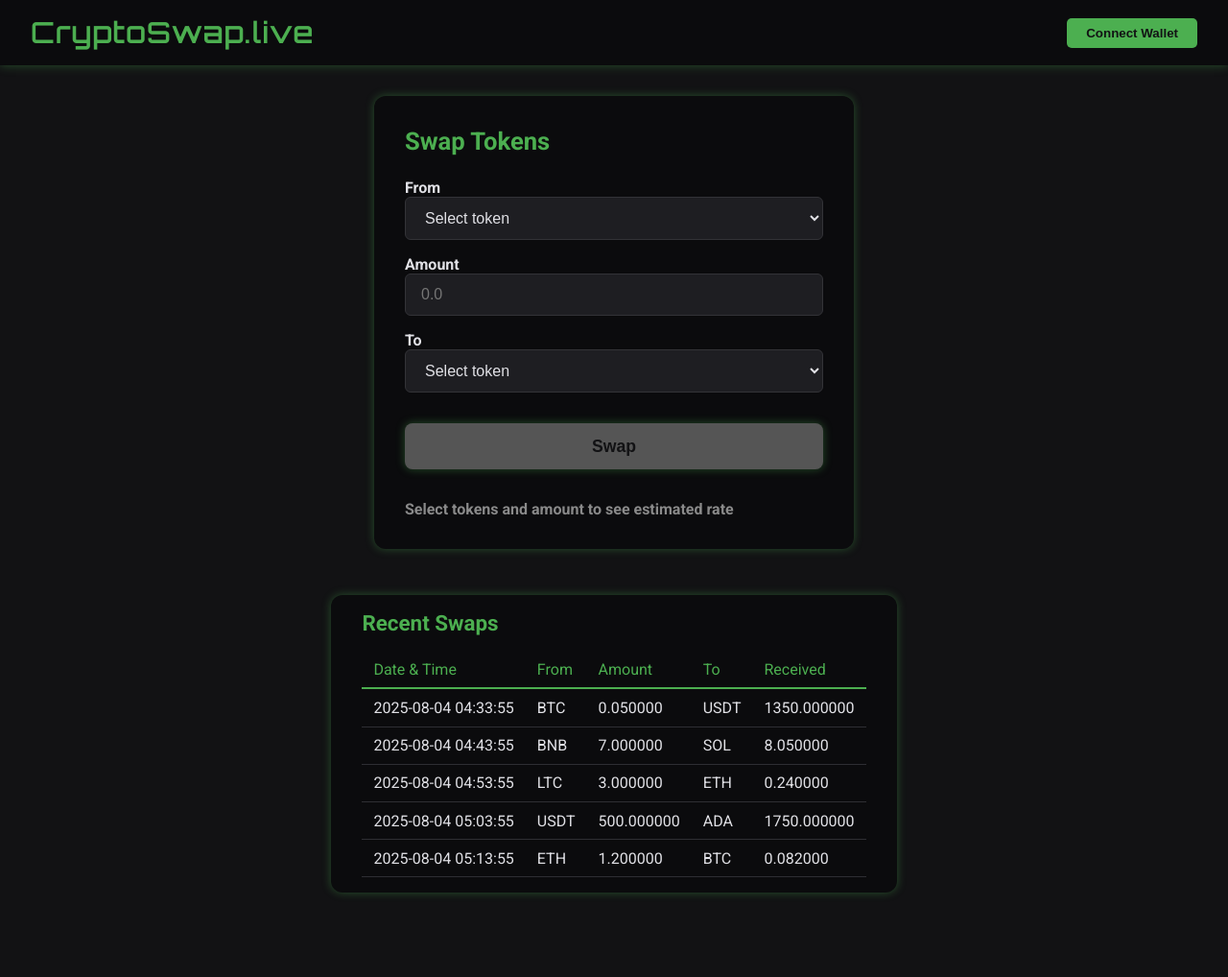
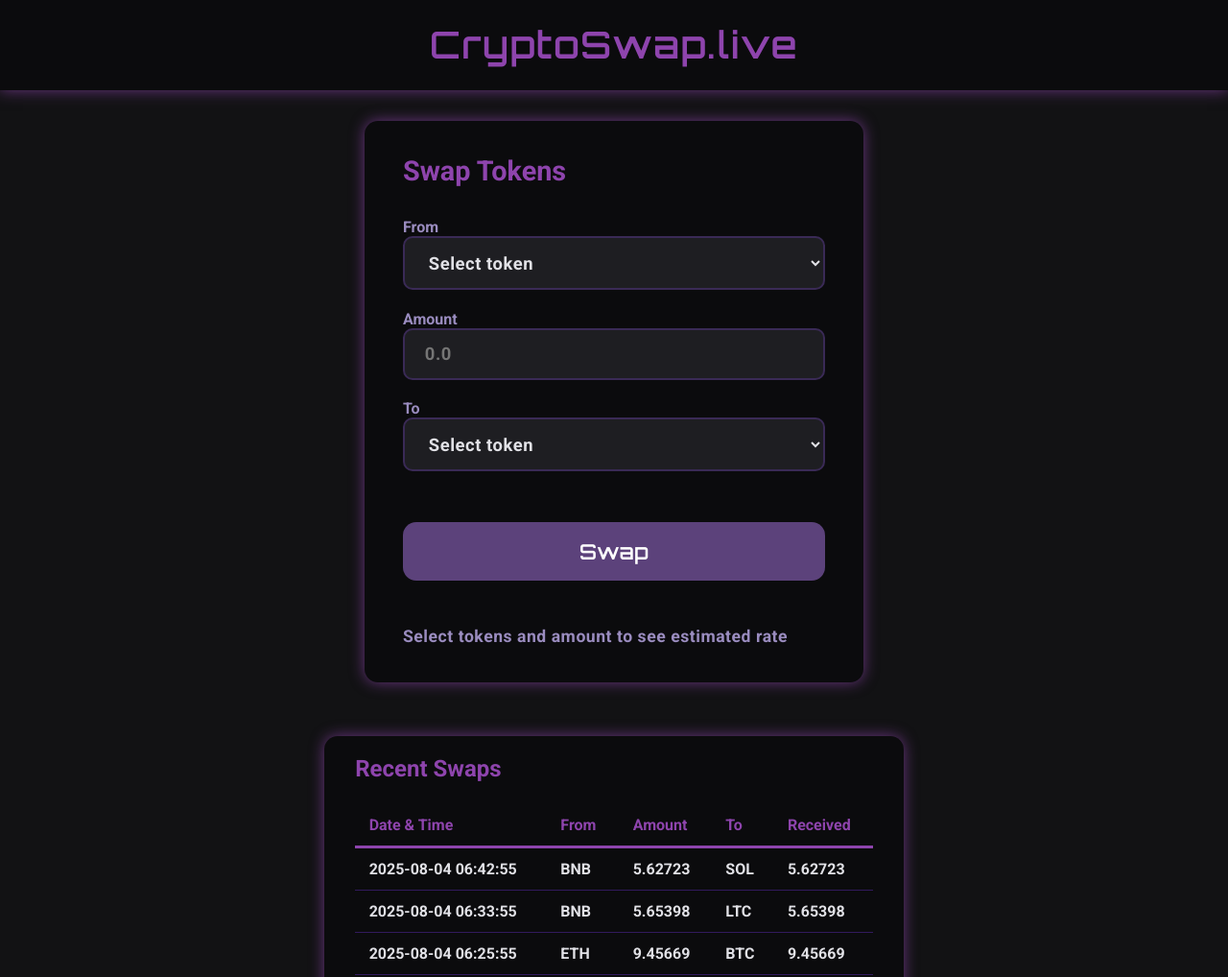
Before and after one commit to asdghkjahjklbajklnf/cswaplive, a plain HTML site: page index.html in a window 1280 px wide. Shown: the top 1018 px of the page at 96% size. Drawn offline with Linux system fonts and the light colour scheme; no server answers.

Commit message:
asdfasdfasdf

```diff
--- a/index.html
+++ b/index.html
@@ -1,16 +1,212 @@
 <!DOCTYPE html>
-<html lang="en">
+<html lang="en" >
 <head>
-<meta charset="UTF-8" />
-<meta name="viewport" content="width=device-width, initial-scale=1" />
-<title>CryptoSwap.live - Cosmetic Crypto Swap</title>
-<link rel="stylesheet" href="style.css" />
+  <meta charset="UTF-8" />
+  <meta name="viewport" content="width=device-width, initial-scale=1" />
+  <title>CryptoSwap.live - Cosmetic Crypto Swap</title>
+  <style>
+    @import url('https://fonts.googleapis.com/css2?family=Orbitron&family=Roboto:wght@400;700&display=swap');
+
+    :root {
+      --bg-dark: #121214;
+      --bg-darker: #0b0b0d;
+      --accent: #8e44ad; /* purple */
+      --accent-hover: #732d91;
+      --text-light: #e1e1e6;
+      --text-muted: #9a8cbf;
+      --input-bg: #1e1e22;
+      --input-border: #3a2a56;
+      --swap-btn-bg: #8e44ad;
+      --swap-btn-bg-hover: #732d91;
+      --shadow: 0 0 15px rgba(142, 68, 173, 0.7);
+    }
+
+    * {
+      box-sizing: border-box;
+    }
+
+    body {
+      margin: 0;
+      font-family: 'Roboto', sans-serif;
+      background-color: var(--bg-dark);
+      color: var(--text-light);
+      display: flex;
+      flex-direction: column;
+      min-height: 100vh;
+      user-select: none;
+    }
+
+    header {
+      padding: 1.5rem 2rem;
+      background: var(--bg-darker);
+      box-shadow: var(--shadow);
+      text-align: center;
+      user-select:none;
+    }
+
+    header h1 {
+      font-family: 'Orbitron', monospace;
+      font-weight: 700;
+      font-size: 2.3rem;
+      letter-spacing: 3px;
+      margin: 0;
+      color: var(--accent);
+    }
+
+    main {
+      flex: 1;
+      max-width: 900px;
+      margin: 2rem auto 4rem auto;
+      padding: 0 1rem;
+    }
+
+    .swap-container {
+      background: var(--bg-darker);
+      padding: 2.2rem 2.5rem;
+      border-radius: 14px;
+      box-shadow: var(--shadow);
+      max-width: 520px;
+      margin: 0 auto 3.5rem auto;
+    }
+
+    .swap-container h2 {
+      margin-top: 0;
+      font-weight: 700;
+      font-size: 1.8rem;
+      margin-bottom: 2rem;
+      color: var(--accent);
+      user-select:none;
+    }
+
+    form.swap-form {
+      display: flex;
+      flex-direction: column;
+      gap: 1.3rem;
+    }
+
+    label {
+      font-weight: 700;
+      margin-bottom: 0.4rem;
+      color: var(--text-muted);
+      user-select:none;
+    }
+
+    select, input[type="number"] {
+      width: 100%;
+      background: var(--input-bg);
+      border: 2px solid var(--input-border);
+      border-radius: 10px;
+      padding: 0.9rem 1.3rem;
+      color: var(--text-light);
+      font-size: 1.15rem;
+      font-weight: 600;
+      transition: border-color 0.3s ease;
+      font-family: 'Roboto', sans-serif;
+      letter-spacing: 0.03em;
+      user-select:text;
+    }
+
+    select:focus, input[type="number"]:focus {
+      outline: none;
+      border-color: var(--accent);
+      box-shadow: 0 0 14px var(--accent);
+    }
+
+    button.swap-btn {
+      margin-top: 2rem;
+      padding: 1.1rem 0;
+      background: var(--swap-btn-bg);
+      border: none;
+      color: #fff;
+      font-weight: 800;
+      font-size: 1.3rem;
+      border-radius: 14px;
+      cursor: pointer;
+      box-shadow: var(--shadow);
+      transition: background-color 0.3s ease, box-shadow 0.3s ease;
+      font-family: 'Orbitron', monospace;
+      letter-spacing: 0.05em;
+    }
+
+    button.swap-btn:hover:not(:disabled) {
+      background: var(--accent-hover);
+      box-shadow: 0 0 20px var(--accent-hover);
+    }
+
+    button.swap-btn:disabled {
+      background: #5c427b;
+      cursor: not-allowed;
+      box-shadow: none;
+    }
+
+    .rate-display {
+      margin-top: 1.7rem;
+      font-weight: 700;
+      font-size: 1.1rem;
+      color: var(--text-muted);
+      user-select:none;
+      min-height: 1.4rem;
+      letter-spacing: 0.03em;
+    }
+
+    .history-container {
+      max-width: 900px;
+      margin: 0 auto;
+      padding: 1.3rem 2rem;
+      background: var(--bg-darker);
+      border-radius: 14px;
+      box-shadow: var(--shadow);
+      color: var(--text-light);
+      user-select:none;
+    }
+
+    .history-container h3 {
+      margin-top: 0;
+      font-weight: 700;
+      font-size: 1.5rem;
+      margin-bottom: 1.4rem;
+      color: var(--accent);
+      user-select:none;
+    }
+
+    table {
+      width: 100%;
+      border-collapse: collapse;
+      font-variant-numeric: tabular-nums;
+    }
+
+    th, td {
+      text-align: left;
+      padding: 0.75rem 0.9rem;
+      font-weight: 600;
+      font-size: 1rem;
+      font-family: 'Roboto', sans-serif;
+    }
+
+    thead th {
+      border-bottom: 3px solid var(--accent);
+      color: var(--accent);
+    }
+
+    tbody tr {
+      border-bottom: 1.3px solid #311a5d;
+      transition: background-color 0.25s ease;
+    }
+
+    tbody tr:hover {
+      background: #290f4a;
+    }
+
+    tbody td {
+      color: var(--text-light);
+      user-select:text;
+    }
+  </style>
 </head>
 <body>
 
 <header>
   <h1>CryptoSwap.live</h1>
-  <button id="wallet-btn">Connect Wallet</button>
 </header>
 
 <main>
@@ -78,24 +274,8 @@
   </section>
 </main>
 
-<!-- Wallet Modal -->
-<div class="modal" id="wallet-modal" role="dialog" aria-modal="true" aria-labelledby="wallet-modal-title" tabindex="-1">
-  <div class="modal-content">
-    <h4 id="wallet-modal-title">Connected Wallet</h4>
-    <div class="wallet-address" id="wallet-address" tabindex="0" aria-label="Wallet address">
-      0x1234...ABCD5678EF90
-    </div>
-    <button class="modal-close-btn" id="wallet-close-btn" aria-label="Close wallet modal">Close</button>
-  </div>
-</div>
-
 <script>
   (() => {
-    const walletBtn = document.getElementById('wallet-btn');
-    const walletModal = document.getElementById('wallet-modal');
-    const walletCloseBtn = document.getElementById('wallet-close-btn');
-    const walletAddressEl = document.getElementById('wallet-address');
-
     const fromTokenSelect = document.getElementById('from-token');
     const toTokenSelect = document.getElementById('to-token');
     const fromAmountInput = document.getElementById('from-amount');
@@ -103,7 +283,6 @@
     const rateDisplay = document.getElementById('rate-display');
     const historyTbody = document.getElementById('swap-history');
 
-    // Token IDs for CoinGecko API
     const tokenIds = {
       BTC: 'bitcoin',
       ETH: 'ethereum',
@@ -114,29 +293,62 @@
       LTC: 'litecoin'
     };
 
-    // Store USD prices fetched from API
     let usdPrices = {};
 
-    // Dummy swap history array (initial dummy data)
-    let swapHistory = [
-      {date: new Date(Date.now()-600000), fromToken:'ETH', toToken:'BTC', amount:1.2, received:0.082},
-      {date: new Date(Date.now()-1200000), fromToken:'USDT', toToken:'ADA', amount:500, received:1750},
-      {date: new Date(Date.now()-1800000), fromToken:'LTC', toToken:'ETH', amount:3, received:0.24},
-      {date: new Date(Date.now()-2400000), fromToken:'BNB', toToken:'SOL', amount:7, received:8.05},
-      {date: new Date(Date.now()-3000000), fromToken:'BTC', toToken:'USDT', amount:0.05, received:1350}
-    ];
+    // Initial dummy transactions data, times spaced randomly 5-20 min apart in the past
+    const baseTime = Date.now();
+    let swapHistory = [];
 
-    // Format date/time as YYYY-MM-DD HH:mm:ss
+    // Helper: Random number between min and max inclusive
+    function randomInt(min, max) {
+      return Math.floor(Math.random() * (max - min + 1)) + min;
+    }
+
+    // Helper: Format date YYYY-MM-DD HH:mm:ss
     function formatDate(date) {
       const pad = n => n.toString().padStart(2, '0');
       return `${date.getFullYear()}-${pad(date.getMonth()+1)}-${pad(date.getDate())} ` +
              `${pad(date.getHours())}:${pad(date.getMinutes())}:${pad(date.getSeconds())}`;
     }
 
+    // Initialize dummy swaps spaced in the past randomly
+    function initDummySwaps() {
+      let lastTime = baseTime - (60 * 60 * 1000); // 1 hour ago
+      const tokens = Object.keys(tokenIds);
+      swapHistory = [];
+
+      for (let i = 0; i < 10; i++) {
+        // time is lastTime + random 5-20 min
+        const minutesGap = randomInt(5, 20);
+        lastTime += minutesGap * 60 * 1000;
+
+        // random tokens and amounts
+        let fromToken = tokens[randomInt(0, tokens.length -1)];
+        let toToken;
+        do {
+          toToken = tokens[randomInt(0, tokens.length -1)];
+        } while(toToken === fromToken);
+
+        let amount = +(Math.random() * (10 - 0.1) + 0.1).toFixed(5);
+
+        // Calculate received based on last fetched prices (or 1 if not loaded yet)
+        const fromPrice = usdPrices[fromToken] || 1;
+        const toPrice = usdPrices[toToken] || 1;
+        const received = +(amount * fromPrice / toPrice).toFixed(5);
+
+        swapHistory.push({
+          date: new Date(lastTime),
+          fromToken,
+          toToken,
+          amount,
+          received
+        });
+      }
+    }
+
     function renderHistory() {
       historyTbody.innerHTML = '';
-      const last10 = swapHistory.slice(-10).reverse();
-      for (const swap of last10) {
+      for (const swap of swapHistory.slice().reverse()) {
         const tr = document.createElement('tr');
 
         const tdDate = document.createElement('td');
@@ -148,7 +360,7 @@
         tr.appendChild(tdFrom);
 
         const tdAmount = document.createElement('td');
-        tdAmount.textContent = swap.amount.toFixed(6);
+        tdAmount.textContent = swap.amount.toFixed(5);
         tr.appendChild(tdAmount);
 
         const tdTo = document.createElement('td');
@@ -156,19 +368,48 @@
         tr.appendChild(tdTo);
 
         const tdReceived = document.createElement('td');
-        tdReceived.textContent = swap.received.toFixed(6);
+        tdReceived.textContent = swap.received.toFixed(5);
         tr.appendChild(tdReceived);
 
         historyTbody.appendChild(tr);
       }
     }
 
-    function addToHistory(swap) {
-      swapHistory.push(swap);
+    function addNewDummySwap() {
+      const tokens = Object.keys(tokenIds);
+      const lastDate = swapHistory.length > 0 ? swapHistory[swapHistory.length-1].date.getTime() : Date.now();
+
+      // New swap time 5-20 mins after last swap time
+      const newDateMs = lastDate + randomInt(5,20) * 60 * 1000;
+
+      // Random tokens distinct
+      let fromToken = tokens[randomInt(0, tokens.length -1)];
+      let toToken;
+      do {
+        toToken = tokens[randomInt(0, tokens.length -1)];
+      } while(toToken === fromToken);
+
+      const amount = +(Math.random() * (10 - 0.1) + 0.1).toFixed(5);
+      const fromPrice = usdPrices[fromToken] || 1;
+      const toPrice = usdPrices[toToken] || 1;
+      const received = +(amount * fromPrice / toPrice).toFixed(5);
+
+      swapHistory.push({
+        date: new Date(newDateMs),
+        fromToken,
+        toToken,
+        amount,
+        received
+      });
+
+      // Keep history max 20
+      if (swapHistory.length > 20) {
+        swapHistory.shift();
+      }
+
       renderHistory();
     }
 
-    // Validate form inputs
     function validateForm() {
       const fromToken = fromTokenSelect.value;
       const toToken = toTokenSelect.value;
@@ -184,7 +425,6 @@
       return true;
     }
 
-    // Fetch live USD prices from CoinGecko API
     async function fetchPrices() {
       const ids = Object.values(tokenIds).join(',');
       const url = `https://api.coingecko.com/api/v3/simple/price?ids=${ids}&vs_currencies=usd`;
@@ -196,12 +436,11 @@
         for (const [symbol, id] of Object.entries(tokenIds)) {
           usdPrices[symbol] = data[id]?.usd || null;
         }
-      } catch (e) {
+      } catch(e) {
         console.error('Error fetching prices:', e);
       }
     }
 
-    // Update rate display with live data
     function updateRate() {
       if (!validateForm()) return;
 
@@ -223,7 +462,6 @@
       rateDisplay.textContent = `Estimated: ${received.toFixed(6)} ${toToken} (Rate: 1 ${fromToken} ≈ ${rate.toFixed(6)} ${toToken})`;
     }
 
-    // Handle swap submit (cosmetic)
     function handleSwapSubmit(e) {
       e.preventDefault();
 
@@ -243,13 +481,19 @@
       const rate = fromPrice / toPrice;
       const received = amount * rate;
 
-      addToHistory({
+      swapHistory.push({
         date: new Date(),
         fromToken,
         toToken,
         amount,
         received
       });
+
+      if (swapHistory.length > 20) {
+        swapHistory.shift();
+      }
+
+      renderHistory();
 
       fromTokenSelect.value = "";
       toTokenSelect.value = "";
@@ -258,54 +502,32 @@
       rateDisplay.textContent = 'Select tokens and amount to see estimated rate';
     }
 
-    // Wallet modal logic (cosmetic)
-    let walletConnected = false;
-    const fakeWalletAddress = '0x1234...ABCD5678EF90';
+    // Initialize dummy swaps after prices load
+    async function init() {
+      await fetchPrices();
+      initDummySwaps();
+      renderHistory();
+      updateRate();
+    }
 
-    walletBtn.addEventListener('click', () => {
-      if (!walletConnected) {
-        walletAddressEl.textContent = fakeWalletAddress;
-        walletModal.classList.add('active');
-        walletConnected = true;
-        walletBtn.textContent = 'Wallet Connected';
-        walletBtn.disabled = true;
-      }
+    // Periodic update prices + rate every 60s
+    setInterval(async () => {
+      await fetchPrices();
+      updateRate();
+    }, 60000);
+
+    // Add new dummy transaction every 3-7 mins
+    setInterval(() => {
+      addNewDummySwap();
+    }, randomInt(180000, 420000)); // 3-7 minutes in ms, randomized on each reload
+
+    [fromTokenSelect, toTokenSelect, fromAmountInput].forEach(el => {
+      el.addEventListener('input', () => updateRate());
     });
 
-    walletCloseBtn.addEventListener('click', () => {
-      walletModal.classList.remove('active');
-    });
-
-    walletModal.addEventListener('click', e => {
-      if (e.target === walletModal) walletModal.classList.remove('active');
-    });
-
-    window.addEventListener('keydown', e => {
-      if (e.key === 'Escape' && walletModal.classList.contains('active')) {
-        walletModal.classList.remove('active');
-      }
-    });
-
-    // Input events
-    [fromTokenSelect, toTokenSelect, fromAmountInput].forEach(el => {
-      el.addEventListener('input', () => {
-        updateRate();
-      });
-    });
-
-    // Form submit event
     document.getElementById('swap-form').addEventListener('submit', handleSwapSubmit);
 
-    // Initial render
-    renderHistory();
-
-    // Fetch prices once on load, then every 60s
-    async function refreshPrices() {
-      await fetchPrices();
-      updateRate();
-    }
-    refreshPrices();
-    setInterval(refreshPrices, 60000);
+    init();
   })();
 </script>
 
```
